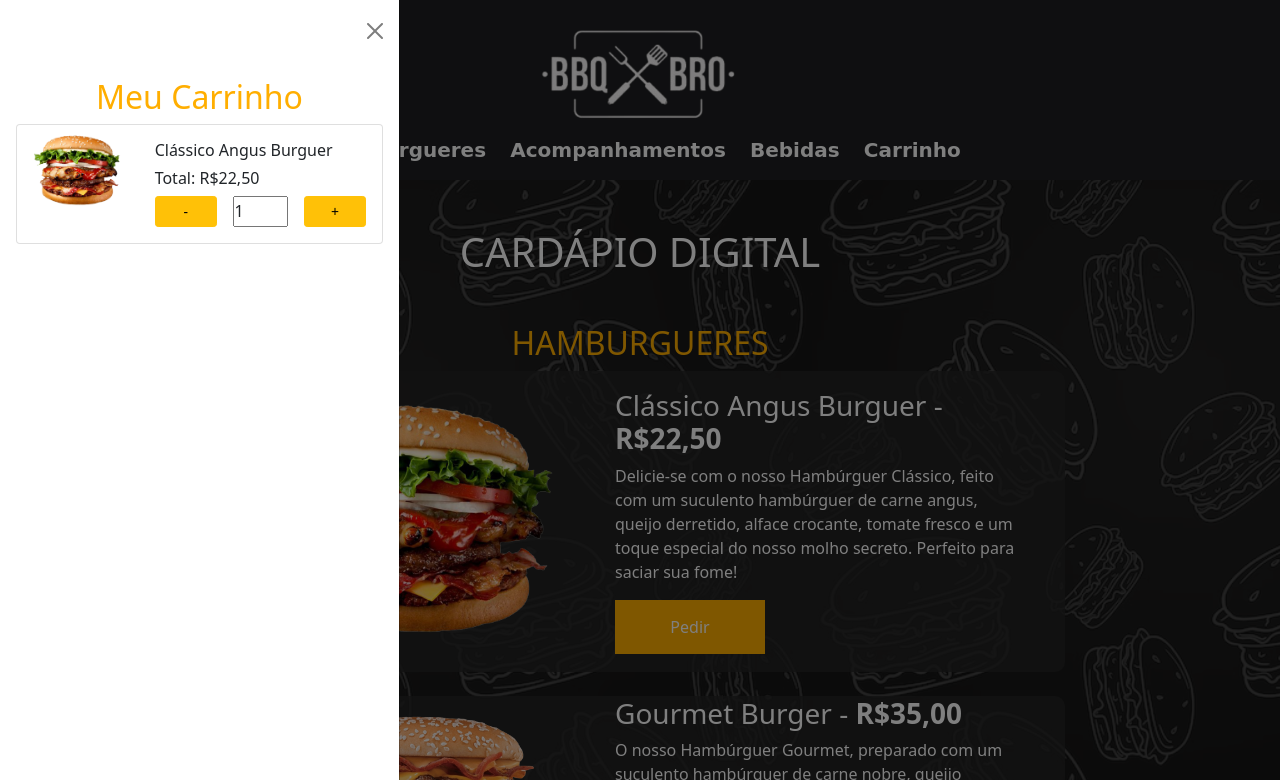
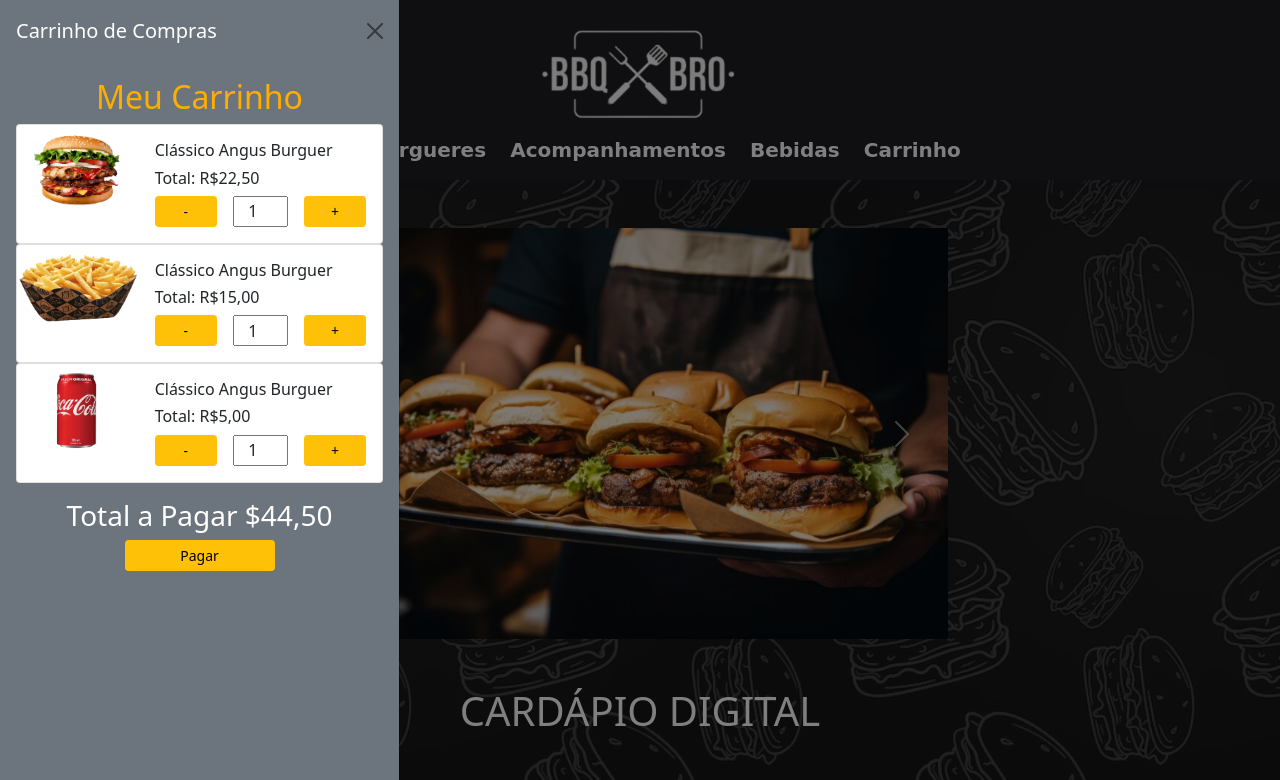
Before and after one commit to JohnyMax42/Card-pio-Digital, a plain HTML site: page index.html in a window 1280 px wide. Both pictures are taken after a click on the button "Carrinho". Shown: the top 780 px of the page. Drawn offline with nearby package versions, Linux system fonts and the light colour scheme; a web font is replaced by a local one.

Commit message:
publis e modal

```diff
--- a/index.html
+++ b/index.html
@@ -18,9 +18,9 @@
         </nav>
     </header>
 
-    <div class="offcanvas offcanvas-start" tabindex="-1" id="carrinho" aria-labelledby="offcanvasExampleLabel">
+    <div class="offcanvas offcanvas-start bg-secondary" tabindex="-1" id="carrinho" aria-labelledby="offcanvasExampleLabel">
         <div class="offcanvas-header">
-          <h5 class="offcanvas-title" id="offcanvasExampleLabel">Offcanvas</h5>
+          <h5 class="offcanvas-title" id="offcanvasExampleLabel">Carrinho de Compras</h5>
           <button type="button" class="btn-close text-reset" data-bs-dismiss="offcanvas" aria-label="Close"></button>
         </div>
         <div class="offcanvas-body">
@@ -39,7 +39,7 @@
                     <h6 class="card-text text-dark fs-6">Total: R$22,50</h6>
                     <div class="d-flex">
                       <button class="btn btn-warning btn-sm">-</button>
-                      <input type="number" value="1" class="w-75 mx-3 text-dark" >
+                      <input type="number" value="1" class="w-75 mx-3 text-dark text-center" >
                       <button class="btn btn-warning btn-sm">+</button>
                     </div>
                   </div>
@@ -47,11 +47,79 @@
               </div>
             </div>
             <!-- cartão horizontal - produto acompanhamento -->
+            <div class="card" style="max-width: 540px;">
+              <div class="row g-0">
+                <div class="col-md-4">
+                  <img src="imagens\acomp01.png" class="img-fluid rounded-start" alt="Fritas">
+                </div>
+                <div class="col-md-8">
+                  <div class="card-body text-start">
+                    <h5 class="card-title text-dark fs-6">
+                      Clássico Angus Burguer</h5>
+                    <h6 class="card-text text-dark fs-6">Total: R$15,00</h6>
+                    <div class="d-flex">
+                      <button class="btn btn-warning btn-sm">-</button>
+                      <input type="number" value="1" class="w-75 mx-3 text-dark text-center" >
+                      <button class="btn btn-warning btn-sm">+</button>
+                    </div>
+                  </div>
+                </div>
+              </div>
+            </div>
             <!-- cartão horizontal - produto bebida -->
+            <div class="card" style="max-width: 540px;">
+              <div class="row g-0">
+                <div class="col-md-4">
+                  <img src="imagens\bebida01.png" class="img-fluid rounded-start" alt="Coca-cola">
+                </div>
+                <div class="col-md-8">
+                  <div class="card-body text-start">
+                    <h5 class="card-title text-dark fs-6">
+                      Clássico Angus Burguer</h5>
+                    <h6 class="card-text text-dark fs-6">Total: R$5,00</h6>
+                    <div class="d-flex">
+                      <button class="btn btn-warning btn-sm">-</button>
+                      <input type="number" value="1" class="w-75 mx-3 text-dark text-center" >
+                      <button class="btn btn-warning btn-sm">+</button>
+                    </div>
+                  </div>
+                </div>
+              </div>
+            </div>
              <!-- total -->
+              <h3 class="mt-3">Total a Pagar $44,50</h3>
+              <div>
+                <button class="btn btn-warning btn-sm">Pagar</button>
+              </div>
           </div>
         </div>
       </div>
+
+      <section id="publicidade" class="container w-50 mt-5">
+
+        <div id="carouselExampleFade" class="carousel slide carousel-fade" data-bs-ride="carousel">
+          <div class="carousel-inner">
+            <div class="carousel-item active">
+              <img src="imagens/publi1.jpg" class="d-block w-100" alt="...">
+            </div>
+            <div class="carousel-item">
+              <img src="imagens/publi2.jpg" class="d-block w-100" alt="...">
+            </div>
+            <div class="carousel-item">
+              <img src="imagens/publi3.jpg" class="d-block w-100" alt="...">
+            </div>
+          </div>
+          <button class="carousel-control-prev" type="button" data-bs-target="#carouselExampleFade" data-bs-slide="prev">
+            <span class="carousel-control-prev-icon" aria-hidden="true"></span>
+            <span class="visually-hidden">Previous</span>
+          </button>
+          <button class="carousel-control-next" type="button" data-bs-target="#carouselExampleFade" data-bs-slide="next">
+            <span class="carousel-control-next-icon" aria-hidden="true"></span>
+            <span class="visually-hidden">Next</span>
+          </button>
+        </div>
+
+      </section>
 
     <main class="my-5">
 
@@ -68,7 +136,26 @@
                 <h3>Clássico Angus Burguer - <strong>R$22,50</strong></h3>
                 <p>Delicie-se com o nosso Hambúrguer Clássico, feito com um suculento hambúrguer de carne angus, queijo derretido, alface crocante, tomate fresco e um toque especial do nosso molho secreto. Perfeito para saciar sua fome! </p>
                 <button>Pedir</button>
+                <button data-bs-toggle="modal" data-bs-target="#exampleModal">Ver Detalhes</button>
                 </div>
+            </div>
+
+            <div class="modal fade" id="exampleModal" tabindex="-1" aria-labelledby="exampleModalLabel" aria-hidden="true">
+              <div class="modal-dialog">
+                <div class="modal-content">
+                  <div class="modal-header">
+                    <h5 class="modal-title text-dark" id="exampleModalLabel">Modal title</h5>
+                    <button type="button" class="btn-close" data-bs-dismiss="modal" aria-label="Close"></button>
+                  </div>
+                  <div class="modal-body text-dark">
+                    ...
+                  </div>
+                  <div class="modal-footer">
+                    <button type="button" class="btn btn-secondary" data-bs-dismiss="modal">Close</button>
+                    <button type="button" class="btn btn-primary">Save changes</button>
+                  </div>
+                </div>
+              </div>
             </div>
 
             <br>
```
Also changed, not shown: imagens/publi1.jpg (added), imagens/publi2.jpg (added), imagens/publi3.jpg (added).
